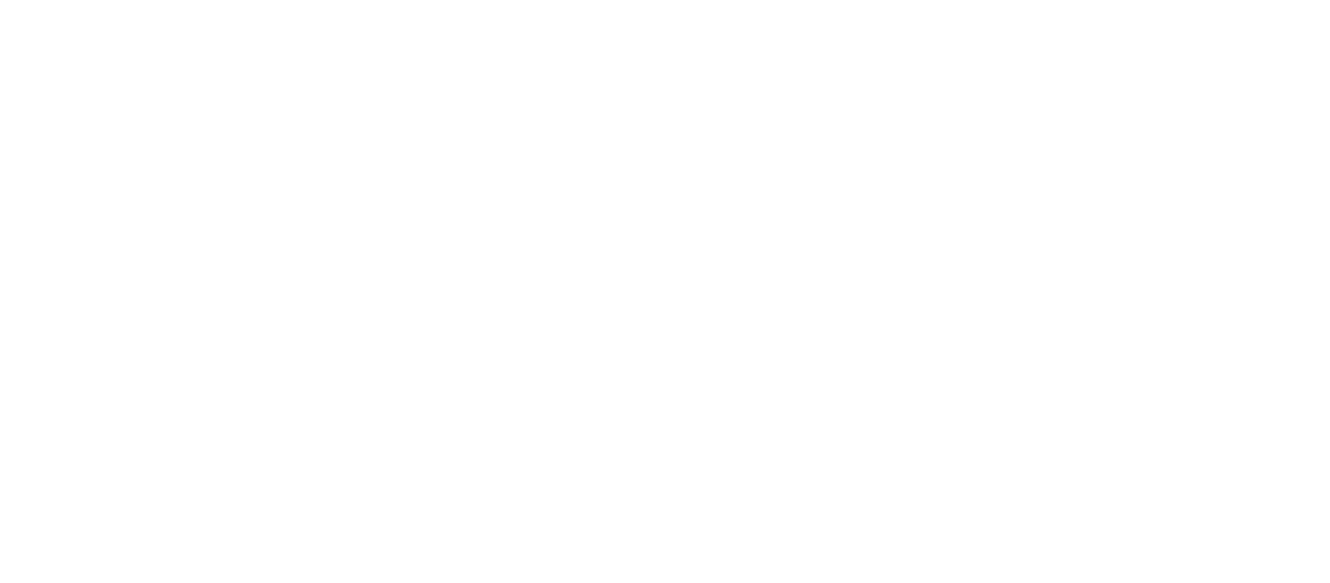
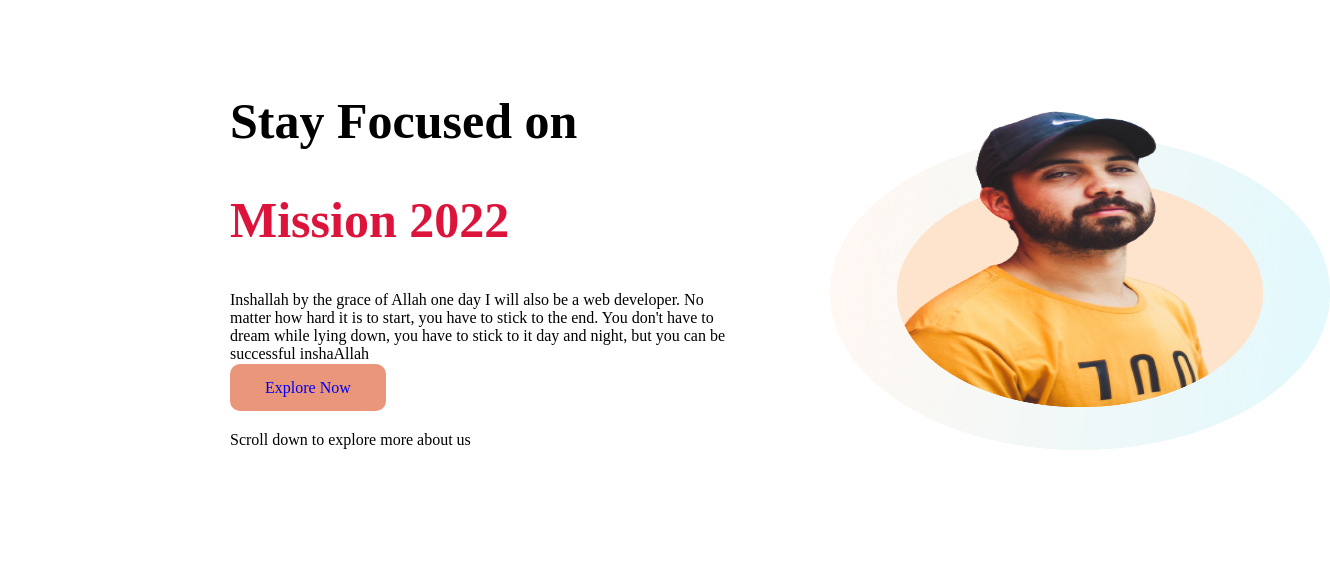
Before and after one commit to mohaymanislam/mohon-khan-repo, a plain HTML site: page index.html in a window 1280 px wide. Shown: the whole page, 1330 px wide, since content can reach past the window. Drawn offline with Linux system fonts and the light colour scheme.

Commit message:
section style added

```diff
--- a/index.html
+++ b/index.html
@@ -10,7 +10,21 @@
 </head>
 
 <body>
-
+    <section class="nav">
+        <div class="border">
+            <h1>Stay Focused on </h1>
+            <h1> <span class="mission">Mission 2022</span></h1>
+            <p>Inshallah by the grace of Allah one day I will also be a web developer. No matter how hard it is to
+                start, you have to stick to the end. You don't have to dream while lying down, you have to stick to it
+                day and night, but you can be successful inshaAllah</p>
+            <a class="acor" target="-blank" href="https://www.facebook.com/?_rdc=2&_rdr">Explore Now</a>
+            <br> <br>
+            <p class="para">Scroll down to explore more about us</p>
+        </div>
+        <div class="border">
+            <img src="images/person/person-2.png" alt="smart mame">
+        </div>
+    </section>
 </body>
 
 </html>
--- a/style.css
+++ b/style.css
@@ -0,0 +1,38 @@
+body{
+    margin: 0;
+
+}
+section{
+    display: flex;
+
+}
+
+.border{
+    width: 50%;
+
+}
+.border img{
+    width: 500px;
+    margin-left: 100px;
+    height: 400px;
+}
+.nav{
+    height: 500px;
+    width: 1000px;
+    margin-left: 200px;
+    margin-top: 20px;
+    padding: 30px;
+}
+h1{
+    font-size: 50px;
+}
+.mission{
+    color: crimson;
+}
+.acor{
+    text-decoration: none;
+    background-color: darksalmon;
+    padding:15px 35px;
+    border-radius: 10px;
+    margin: 10 10 20;
+}
```
Also changed, not shown: images/person/smart.png (renamed from images/person/person-3.png).
